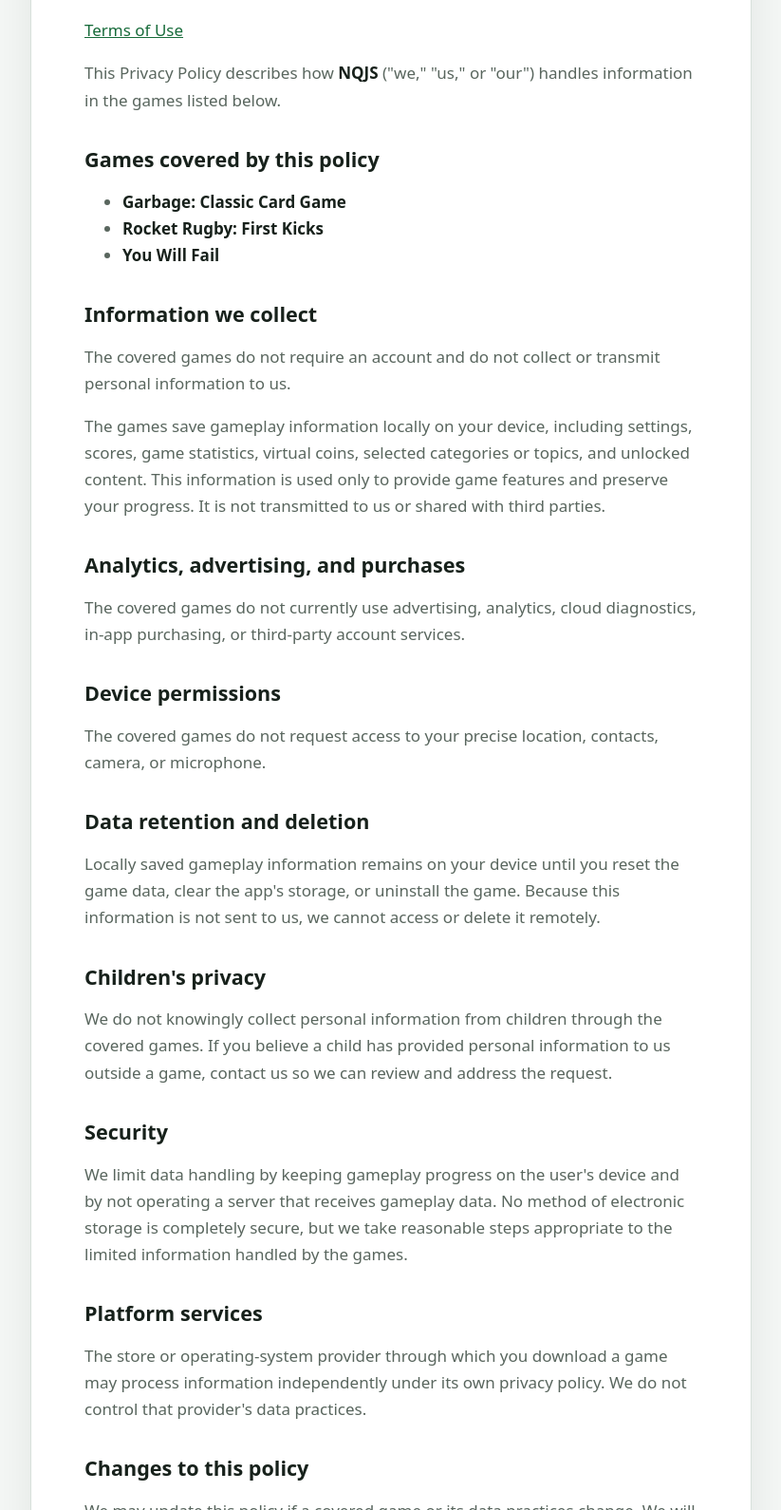
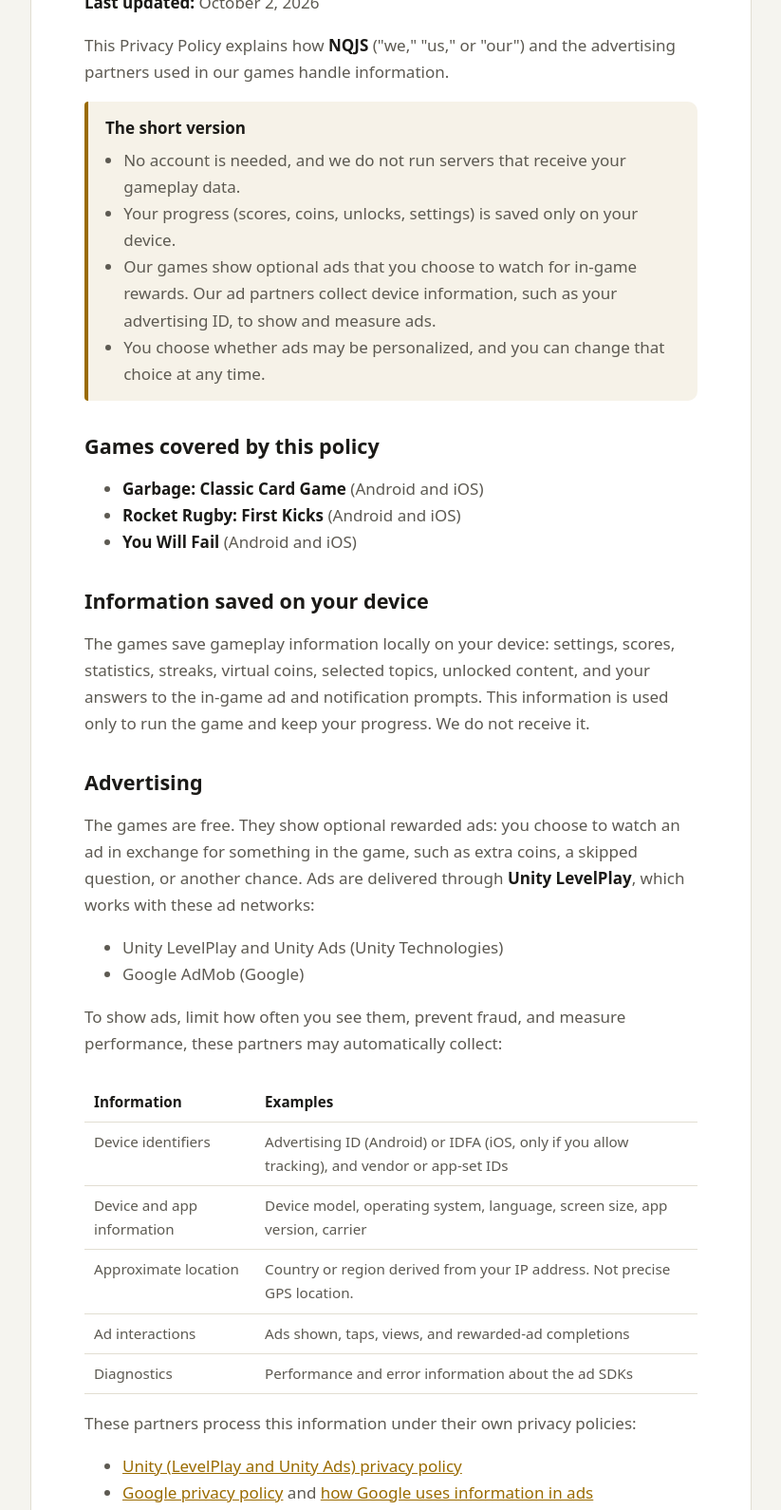
Before and after one commit to diagobomb11/nqjs-privacy-policy, a plain HTML site: page index.html in a window 1280 px wide. Shown: the part 202-1792 px from the top of the page at 95% size, without its empty margins (228-1051 px from the left). Drawn offline with Linux system fonts and the light colour scheme.

Commit message:
Update privacy policy for ads (LevelPlay, AdMob, Unity Ads), ATT and notifications

```diff
--- a/index.html
+++ b/index.html
@@ -3,61 +3,127 @@
 <head>
   <meta charset="utf-8">
   <meta name="viewport" content="width=device-width, initial-scale=1">
-  <meta name="description" content="Privacy Policy for games published by NQJS, including Garbage: Classic Card Game, Rocket Rugby: First Kicks, and You Will Fail.">
+  <meta name="description" content="Privacy Policy for games published by NQJS: Garbage: Classic Card Game, Rocket Rugby: First Kicks, and You Will Fail.">
   <title>Privacy Policy | NQJS Games</title>
   <style>
-    :root { color-scheme: light dark; --bg:#f4f7f5; --surface:#fff; --text:#17211b; --muted:#59665e; --accent:#176b3a; --border:#d8e1db; }
-    @media (prefers-color-scheme: dark) { :root { --bg:#101612; --surface:#18201b; --text:#eef5f0; --muted:#b7c4ba; --accent:#79d99c; --border:#344238; } }
+    :root { color-scheme: light dark; --bg:#f5f4ef; --surface:#fff; --text:#1b1a17; --muted:#5d5a52; --accent:#9a6b00; --border:#e2ded2; }
+    @media (prefers-color-scheme: dark) { :root { --bg:#11131a; --surface:#191c25; --text:#f5f7ff; --muted:#c3c7d8; --accent:#ffcc42; --border:#2c3140; } }
     * { box-sizing:border-box; }
     body { margin:0; background:var(--bg); color:var(--text); font:17px/1.65 system-ui,-apple-system,BlinkMacSystemFont,"Segoe UI",sans-serif; }
-    main { width:min(760px,calc(100% - 32px)); margin:48px auto; padding:clamp(24px,5vw,56px); background:var(--surface); border:1px solid var(--border); border-radius:18px; box-shadow:0 14px 45px rgb(0 0 0 / 8%); }
-    h1,h2 { line-height:1.2; } h1 { margin:0 0 8px; font-size:clamp(2rem,7vw,3.25rem); } h2 { margin-top:2.2rem; font-size:1.35rem; }
+    header { width:min(760px,calc(100% - 32px)); margin:24px auto 0; display:flex; justify-content:space-between; align-items:center; gap:16px; flex-wrap:wrap; }
+    header a { color:var(--text); text-decoration:none; font-weight:700; }
+    header nav a { color:var(--muted); font-weight:500; margin-left:16px; }
+    header nav a:first-child { margin-left:0; }
+    main { width:min(760px,calc(100% - 32px)); margin:16px auto 48px; padding:clamp(24px,5vw,56px); background:var(--surface); border:1px solid var(--border); border-radius:18px; }
+    h1,h2,h3 { line-height:1.2; } h1 { margin:0 0 8px; font-size:clamp(2rem,7vw,3rem); } h2 { margin-top:2.2rem; font-size:1.35rem; } h3 { font-size:1.05rem; margin:1.4rem 0 .4rem; }
     p,li { color:var(--muted); } strong { color:var(--text); } a { color:var(--accent); } .updated { margin-top:0; }
-    .notice { padding:14px 16px; border-left:4px solid var(--accent); background:color-mix(in srgb,var(--accent) 9%,transparent); border-radius:4px 10px 10px 4px; }
+    .summary { padding:14px 18px; border-left:4px solid var(--accent); background:color-mix(in srgb,var(--accent) 9%,transparent); border-radius:4px 10px 10px 4px; }
+    .summary ul { margin:.4rem 0 0; padding-left:1.2rem; }
+    table { width:100%; border-collapse:collapse; font-size:.95rem; margin-top:.6rem; }
+    th,td { text-align:left; padding:8px 10px; border-bottom:1px solid var(--border); vertical-align:top; }
+    th { color:var(--text); } td { color:var(--muted); }
+    .table-wrap { overflow-x:auto; }
   </style>
 </head>
 <body>
+  <header>
+    <a href="/">NQJS Games</a>
+    <nav><a href="/nqjs-privacy-policy/">Privacy</a><a href="/nqjs-privacy-policy/terms.html">Terms</a><a href="/#support">Support</a></nav>
+  </header>
   <main>
     <h1>Privacy Policy</h1>
-    <p class="updated"><strong>Last updated:</strong> July 31, 2026</p>
-    <p><a href="terms.html">Terms of Use</a></p>
-    <p>This Privacy Policy describes how <strong>NQJS</strong> ("we," "us," or "our") handles information in the games listed below.</p>
+    <p class="updated"><strong>Last updated:</strong> October 2, 2026</p>
+    <p>This Privacy Policy explains how <strong>NQJS</strong> ("we," "us," or "our") and the advertising partners used in our games handle information.</p>
+
+    <div class="summary">
+      <strong>The short version</strong>
+      <ul>
+        <li>No account is needed, and we do not run servers that receive your gameplay data.</li>
+        <li>Your progress (scores, coins, unlocks, settings) is saved only on your device.</li>
+        <li>Our games show optional ads that you choose to watch for in-game rewards. Our ad partners collect device information, such as your advertising ID, to show and measure ads.</li>
+        <li>You choose whether ads may be personalized, and you can change that choice at any time.</li>
+      </ul>
+    </div>
 
     <h2>Games covered by this policy</h2>
     <ul>
-      <li><strong>Garbage: Classic Card Game</strong></li>
-      <li><strong>Rocket Rugby: First Kicks</strong></li>
-      <li><strong>You Will Fail</strong></li>
+      <li><strong>Garbage: Classic Card Game</strong> (Android and iOS)</li>
+      <li><strong>Rocket Rugby: First Kicks</strong> (Android and iOS)</li>
+      <li><strong>You Will Fail</strong> (Android and iOS)</li>
     </ul>
 
-    <h2>Information we collect</h2>
-    <p>The covered games do not require an account and do not collect or transmit personal information to us.</p>
-    <p>The games save gameplay information locally on your device, including settings, scores, game statistics, virtual coins, selected categories or topics, and unlocked content. This information is used only to provide game features and preserve your progress. It is not transmitted to us or shared with third parties.</p>
+    <h2>Information saved on your device</h2>
+    <p>The games save gameplay information locally on your device: settings, scores, statistics, streaks, virtual coins, selected topics, unlocked content, and your answers to the in-game ad and notification prompts. This information is used only to run the game and keep your progress. We do not receive it.</p>
 
-    <h2>Analytics, advertising, and purchases</h2>
-    <p>The covered games do not currently use advertising, analytics, cloud diagnostics, in-app purchasing, or third-party account services.</p>
+    <h2>Advertising</h2>
+    <p>The games are free. They show optional rewarded ads: you choose to watch an ad in exchange for something in the game, such as extra coins, a skipped question, or another chance. Ads are delivered through <strong>Unity LevelPlay</strong>, which works with these ad networks:</p>
+    <ul>
+      <li>Unity LevelPlay and Unity Ads (Unity Technologies)</li>
+      <li>Google AdMob (Google)</li>
+    </ul>
+    <p>To show ads, limit how often you see them, prevent fraud, and measure performance, these partners may automatically collect:</p>
+    <div class="table-wrap">
+    <table>
+      <thead><tr><th>Information</th><th>Examples</th></tr></thead>
+      <tbody>
+        <tr><td>Device identifiers</td><td>Advertising ID (Android) or IDFA (iOS, only if you allow tracking), and vendor or app-set IDs</td></tr>
+        <tr><td>Device and app information</td><td>Device model, operating system, language, screen size, app version, carrier</td></tr>
+        <tr><td>Approximate location</td><td>Country or region derived from your IP address. Not precise GPS location.</td></tr>
+        <tr><td>Ad interactions</td><td>Ads shown, taps, views, and rewarded-ad completions</td></tr>
+        <tr><td>Diagnostics</td><td>Performance and error information about the ad SDKs</td></tr>
+      </tbody>
+    </table>
+    </div>
+    <p>These partners process this information under their own privacy policies:</p>
+    <ul>
+      <li><a href="https://unity.com/legal/game-player-and-app-user-privacy-policy">Unity (LevelPlay and Unity Ads) privacy policy</a></li>
+      <li><a href="https://policies.google.com/privacy">Google privacy policy</a> and <a href="https://policies.google.com/technologies/ads">how Google uses information in ads</a></li>
+    </ul>
 
-    <h2>Device permissions</h2>
-    <p>The covered games do not request access to your precise location, contacts, camera, or microphone.</p>
+    <h2>Your ad choices</h2>
+    <h3>Personalized ads</h3>
+    <p>Until you make a choice, ads are requested as non-personalized. The first time you use an ad feature, the game asks whether ads may be personalized to your interests. Your answer is saved on your device, and you can change it by resetting the game's data.</p>
+    <h3>iPhone and iPad</h3>
+    <p>The game asks for permission through Apple's App Tracking Transparency prompt. If you choose "Ask App Not to Track," your IDFA is not shared. You can change this at any time in <em>Settings &rarr; Privacy &amp; Security &rarr; Tracking</em>.</p>
+    <h3>Android</h3>
+    <p>You can reset or delete your advertising ID at any time in <em>Settings &rarr; Privacy &rarr; Ads</em> (the exact path varies by device).</p>
+
+    <h2>Notifications</h2>
+    <p><strong>You Will Fail</strong> can send optional daily reminders, such as a nudge to play the Daily Challenge. These are scheduled on your device, only after you allow notifications, and no information is sent to us. You can turn them off in your device settings.</p>
+
+    <h2>Ratings, sharing, and links</h2>
+    <p>Some games may ask you to rate them using Google Play's or Apple's built-in review prompts. Some games let you share a result through your device's share menu. Some games open links to the app stores or to email us. These features are provided by Google, Apple, or the app you choose, under their own privacy policies. We do not receive your review, contacts, or messages.</p>
+
+    <h2>What we do not do</h2>
+    <ul>
+      <li>We do not require or offer accounts or logins.</li>
+      <li>We do not sell in-app purchases. Virtual coins are earned only through play and rewarded ads.</li>
+      <li>We do not use our own analytics, and we do not operate servers that collect gameplay data.</li>
+      <li>We do not request access to your precise location, contacts, photos, camera, or microphone.</li>
+      <li>We do not sell personal information.</li>
+    </ul>
+
+    <h2>Children's privacy</h2>
+    <p>Our games are not directed to children under 13, and we do not knowingly collect personal information from children. Our ad settings tell ad partners that our games are not child-directed. If you believe a child's information has been collected through one of our games, contact us and we will work with our ad partners to address it.</p>
 
     <h2>Data retention and deletion</h2>
-    <p>Locally saved gameplay information remains on your device until you reset the game data, clear the app's storage, or uninstall the game. Because this information is not sent to us, we cannot access or delete it remotely.</p>
+    <p>Information saved on your device stays there until you reset the game's data, clear the app's storage, or uninstall the game. Because we do not receive it, we cannot access or delete it remotely. To ask about information held by an ad partner, use the links above or contact us and we will help.</p>
 
-    <h2>Children's privacy</h2>
-    <p>We do not knowingly collect personal information from children through the covered games. If you believe a child has provided personal information to us outside a game, contact us so we can review and address the request.</p>
+    <h2>Your rights</h2>
+    <p>Depending on where you live, including the EU, the UK, and US states such as California, you may have rights to access, delete, or opt out of certain uses of your personal information, including targeted advertising. You can use the ad choices above at any time. For other requests, contact us.</p>
 
     <h2>Security</h2>
-    <p>We limit data handling by keeping gameplay progress on the user's device and by not operating a server that receives gameplay data. No method of electronic storage is completely secure, but we take reasonable steps appropriate to the limited information handled by the games.</p>
+    <p>We limit what we handle by keeping gameplay data on your device. Our ad partners protect the data they collect, which is encrypted in transit. No method of electronic storage or transmission is completely secure.</p>
 
     <h2>Platform services</h2>
-    <p>The store or operating-system provider through which you download a game may process information independently under its own privacy policy. We do not control that provider's data practices.</p>
+    <p>The store or operating-system provider you download a game from (Google Play or the Apple App Store) may process information independently under its own privacy policy. We do not control those providers.</p>
 
     <h2>Changes to this policy</h2>
-    <p>We may update this policy if a covered game or its data practices change. We will post the revised policy on this page and update the date above.</p>
+    <p>We will update this policy when our games or their data practices change. We will post the revised policy on this page and update the date above.</p>
 
     <h2>Contact us</h2>
-    <p>For privacy questions or requests, contact:</p>
-    <p class="notice"><strong>NQJS</strong><br>Email: <a href="mailto:NQJS.support@gmail.com">NQJS.support@gmail.com</a></p>
+    <p><strong>NQJS</strong><br>Email: <a href="mailto:NQJS.support@gmail.com">NQJS.support@gmail.com</a></p>
+    <p><a href="terms.html">Terms of Use</a> &middot; <a href="/">NQJS Games home</a></p>
   </main>
 </body>
 </html>
```
